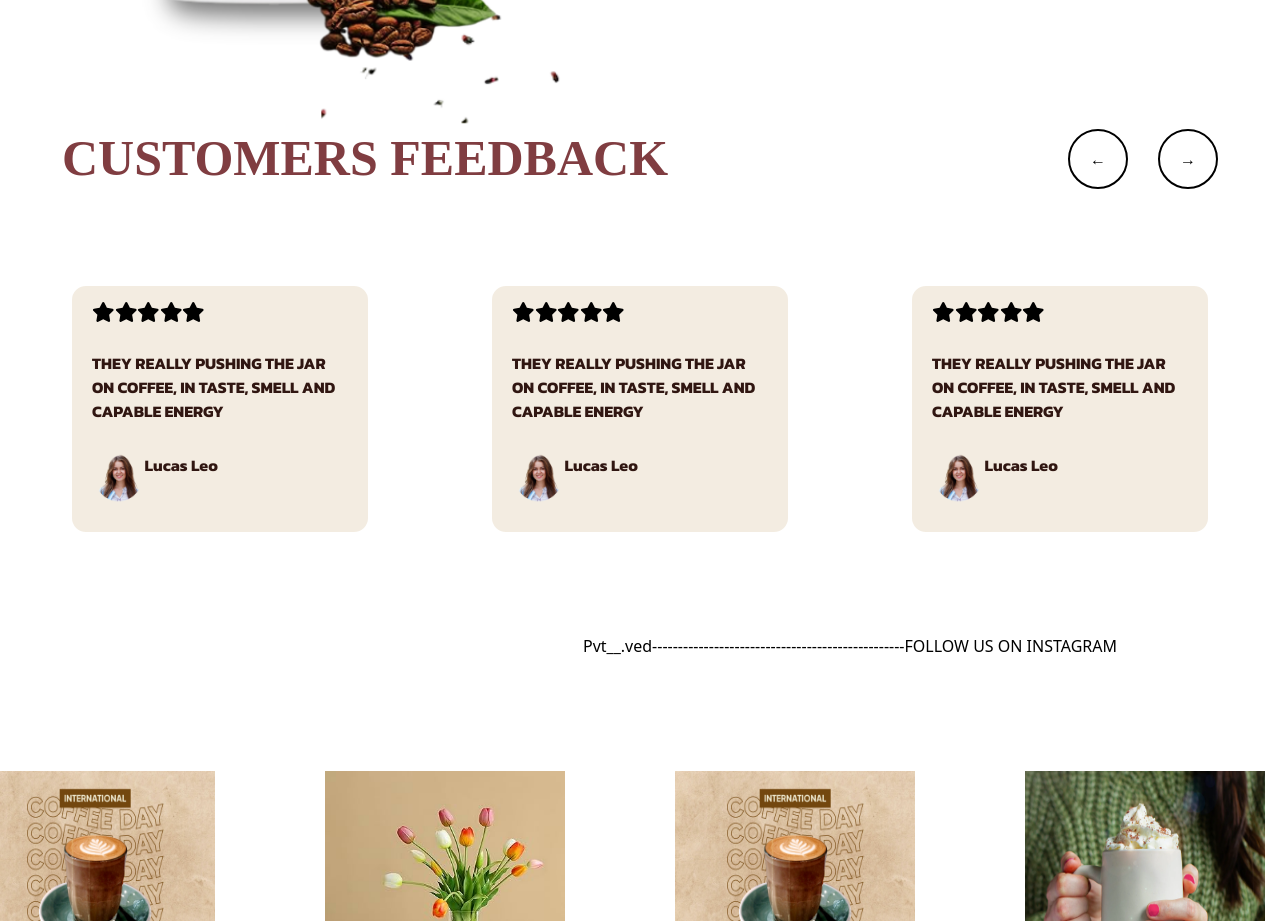
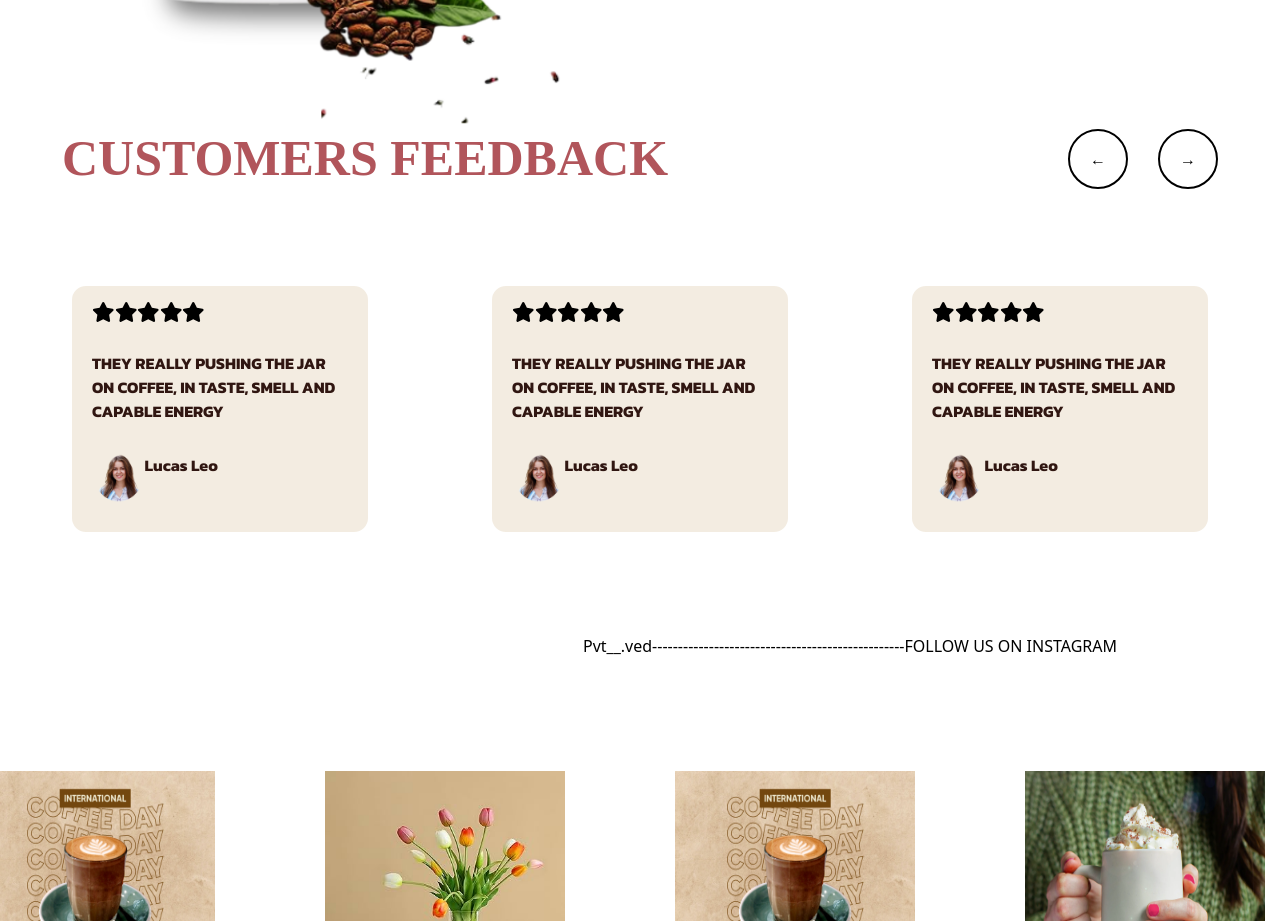
Before and after one commit to ANUSHKA-CHUTE/Coffee-Project, a React (Vite) app in the folder Eren/my-app/: page / in a window 1280 px wide. Shown: the part 3760-4681 px from the top of the page. Built offline with nearby package versions, Linux system fonts and the light colour scheme; a web font is replaced by a local one.

Commit message:
position

```diff
--- a/Eren/my-app/src/components/Review.jsx
+++ b/Eren/my-app/src/components/Review.jsx
@@ -8,7 +8,7 @@
     <div className='h-[500px] mt-[140px] w-full grid place-items-center'>
 
       <div className="flex justify- items-center">
-      <div className=" text-[#803d41] text-[50px] font-bold forr">CUSTOMERS FEEDBACK</div>
+      <div className=" text-[#b1555b] text-[50px] font-bold forr">CUSTOMERS FEEDBACK</div>
       <div className="flex justify-center items-center gap-[30px] ml-[400px]">
 
       <div className="h-[60px] flex justify-center items-center w-[60px] rounded-full border-2">&larr;</div>
```
